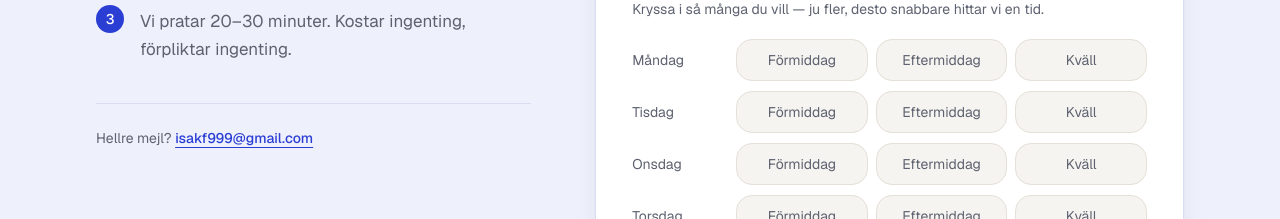
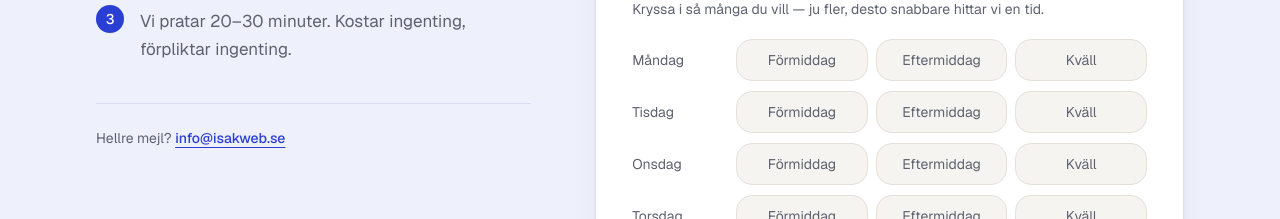
Before and after one commit to isakf999-bot/Isak.Frilans.Website, a Next.js app: page / in a window 1280 px wide. Shown: the part 3760-3979 px from the top of the page. Built offline with nearby package versions, Linux system fonts and the light colour scheme; no server answers.

Commit message:
Byt kontaktmejl till info@isakweb.se

```diff
--- a/components/Contact/Contact.tsx
+++ b/components/Contact/Contact.tsx
@@ -144,7 +144,7 @@ export function Contact() {
     } catch {
       setStatus("error");
       setFormError(
-        "Något gick fel när förfrågan skulle skickas. Försök igen, eller mejla mig direkt på isakf999@gmail.com.",
+        "Något gick fel när förfrågan skulle skickas. Försök igen, eller mejla mig direkt på info@isakweb.se.",
       );
       alertRef.current?.focus();
     }
@@ -187,10 +187,10 @@ export function Contact() {
             <p className="mt-10 border-t border-line-cool pt-6 text-sm text-muted">
               Hellre mejl?{" "}
               <a
-                href="mailto:isakf999@gmail.com"
+                href="mailto:info@isakweb.se"
                 className="font-medium text-brand underline underline-offset-4 transition-opacity duration-200 hover:opacity-70"
               >
-                isakf999@gmail.com
+                info@isakweb.se
               </a>
             </p>
           </div>
--- a/components/Footer/Footer.tsx
+++ b/components/Footer/Footer.tsx
@@ -5,7 +5,7 @@ const YEAR = new Date().getFullYear();
 
 const LINKS = [
   { label: "Portfolio", href: "https://isakforsberg.se/", external: true },
-  { label: "isakf999@gmail.com", href: "mailto:isakf999@gmail.com", external: false },
+  { label: "info@isakweb.se", href: "mailto:info@isakweb.se", external: false },
 ];
 
 /**
```
Also changed, not shown: 1 other file (tests, documents, lock files or other folders).
